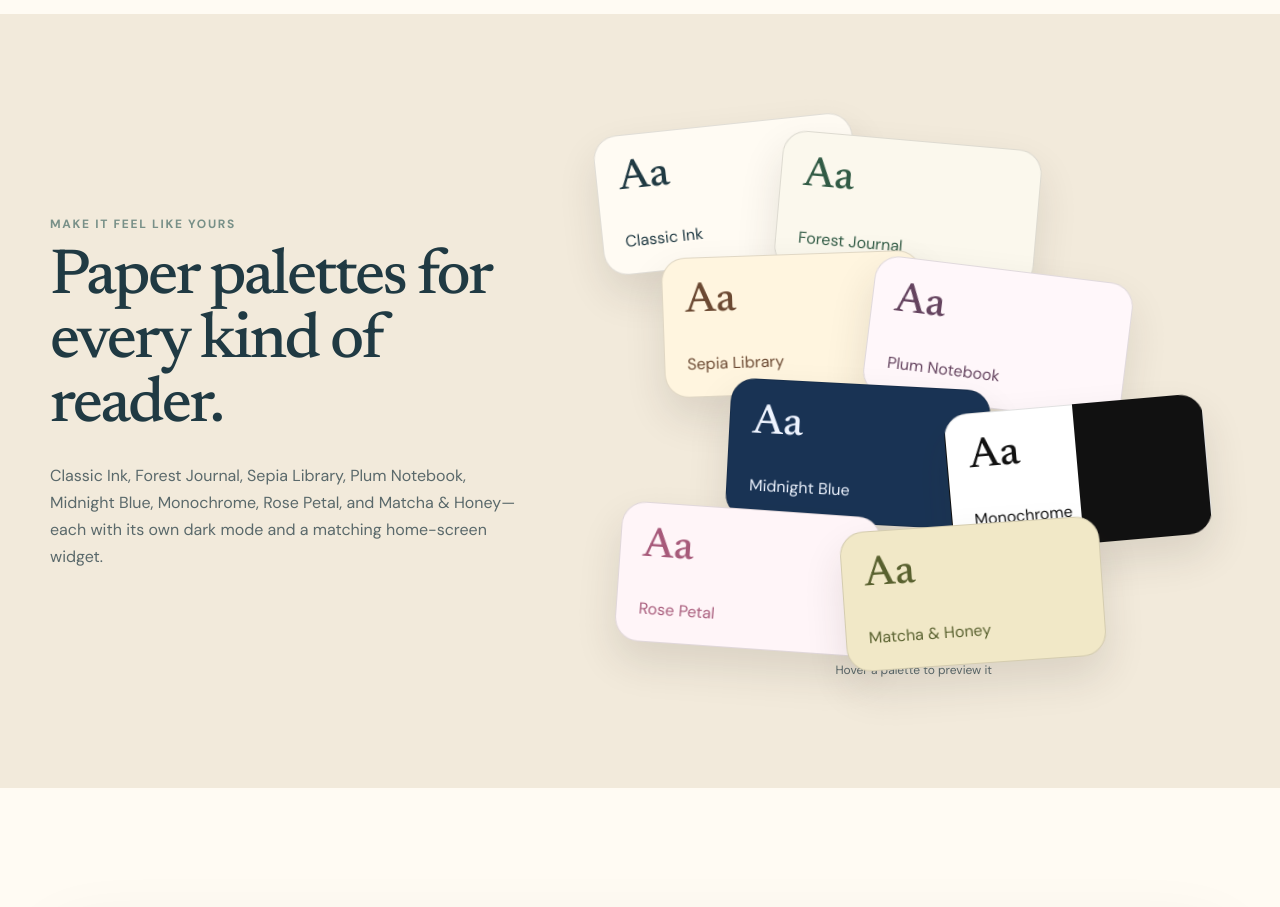
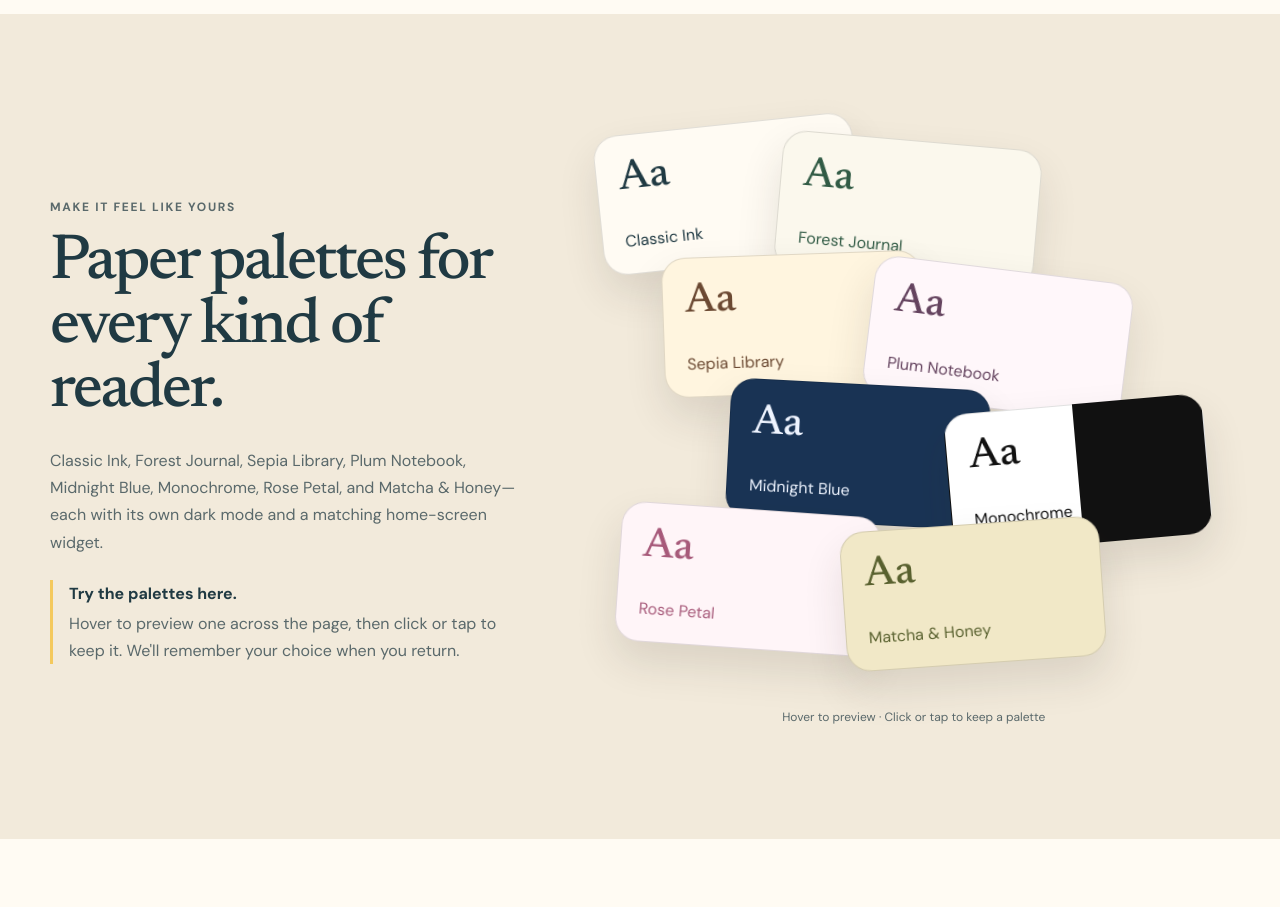
Before and after one commit to HenokYoseph01/wordbucket-site, a Next.js app: page / in a window 1280 px wide. Shown: the part 2560-3467 px from the top of the page. Built offline with nearby package versions, Linux system fonts and the light colour scheme; no server answers.

Commit message:
Persist selected website palette

```diff
--- a/app/globals.css
+++ b/app/globals.css
@@ -371,8 +371,10 @@ h2 { font-size: clamp(42px, 5vw, 66px); line-height: 1; }
 
 .theme-showcase { background: var(--paper-deep); padding: 110px 0; overflow: hidden; }
 .theme-inner { display: grid; grid-template-columns: .85fr 1.15fr; align-items: center; gap: 80px; }
-.theme-inner > div:first-child > p:last-child { color: var(--ink-soft); line-height: 1.7; max-width: 500px; margin-top: 24px; }
-.palette-stack { min-height: 530px; position: relative; }
+.theme-inner > div:first-child > p { color: var(--ink-soft); line-height: 1.7; max-width: 500px; margin-top: 24px; }
+.theme-interaction-copy { padding-left: 16px; border-left: 3px solid var(--gold); }
+.theme-interaction-copy strong { display: block; color: var(--ink); margin-bottom: 3px; }
+.palette-stack { min-height: 565px; position: relative; }
 .palette {
   width: 260px; height: 140px; position: absolute; border: 1px solid rgba(0,0,0,.12);
   border-radius: 24px; padding: 22px; box-shadow: 0 20px 40px rgba(49, 44, 36, .12);
@@ -397,6 +399,18 @@ h2 { font-size: clamp(42px, 5vw, 66px); line-height: 1; }
 }
 .palette:hover b, .palette:focus-visible b { transform: translateY(-2px) scale(1.05); }
 .palette:focus-visible { outline: 3px solid var(--gold); outline-offset: 4px; }
+.palette.selected::after {
+  content: "✓ Kept";
+  position: absolute;
+  right: 14px;
+  top: 14px;
+  padding: 5px 8px;
+  border-radius: 999px;
+  color: #fff;
+  background: rgba(0,0,0,.68);
+  font-size: 9px;
+  letter-spacing: .04em;
+}
 .palette.classic { --palette-angle:-6deg;--palette-hover-angle:-3deg;background:#fffbf3;color:#203a43;left:0;top:0 }
 .palette.forest { --palette-angle:5deg;--palette-hover-angle:2deg;background:#fbf8ed;color:#315b45;left:180px;top:16px }
 .palette.sepia { --palette-angle:-2deg;--palette-hover-angle:1deg;background:#fff5df;color:#6b4932;left:65px;top:130px }
@@ -412,7 +426,7 @@ h2 { font-size: clamp(42px, 5vw, 66px); line-height: 1; }
 }
 .palette.rose { --palette-angle:4deg;--palette-hover-angle:1deg;background:#fff5f8;color:#a75a7a;left:20px;top:385px }
 .palette.matcha { --palette-angle:-4deg;--palette-hover-angle:-1deg;background:#f1e8c7;color:#59612f;left:245px;top:400px }
-.palette-preview-status { margin: 8px 0 0; color: var(--ink-soft); font-size: 12px; text-align: center; transition: color .6s ease; }
+.palette-preview-status { min-height: 20px; margin: 20px 0 0; color: var(--ink-soft); font-size: 12px; text-align: center; transition: color .6s ease; }
 
 .quick-settings {
   width: min(390px, calc(100% - 28px));
--- a/app/layout.tsx
+++ b/app/layout.tsx
@@ -1,5 +1,13 @@
 import type { Metadata } from "next";
 import "./globals.css";
+
+const themeInitScript = `
+try {
+  var theme = localStorage.getItem("wordbucket-site-theme");
+  var themes = ["classic", "forest", "sepia", "plum", "midnight", "mono", "rose", "matcha"];
+  if (themes.includes(theme)) document.documentElement.dataset.previewTheme = theme;
+} catch (_) {}
+`;
 
 export const metadata: Metadata = {
   title: "WordBucket — Read without breaking your flow",
@@ -11,7 +19,10 @@ export default function RootLayout({
   children,
 }: Readonly<{ children: React.ReactNode }>) {
   return (
-    <html lang="en">
+    <html lang="en" suppressHydrationWarning>
+      <head>
+        <script dangerouslySetInnerHTML={{ __html: themeInitScript }} />
+      </head>
       <body suppressHydrationWarning>{children}</body>
     </html>
   );
--- a/app/page.tsx
+++ b/app/page.tsx
@@ -204,6 +204,11 @@ export default function Home() {
               Midnight Blue, Monochrome, Rose Petal, and Matcha &amp; Honey—each
               with its own dark mode and a matching home-screen widget.
             </p>
+            <p className="theme-interaction-copy">
+              <strong>Try the palettes here.</strong> Hover to preview one
+              across the page, then click or tap to keep it. We&apos;ll remember
+              your choice when you return.
+            </p>
           </div>
           <ThemePalettePreview />
         </div>
--- a/app/theme-palette-preview.tsx
+++ b/app/theme-palette-preview.tsx
@@ -1,6 +1,6 @@
 "use client";
 
-import { FocusEvent, useState } from "react";
+import { FocusEvent, useEffect, useState } from "react";
 
 const palettes = [
   { id: "classic", name: "Classic Ink" },
@@ -14,18 +14,48 @@ const palettes = [
 ] as const;
 
 type PaletteId = (typeof palettes)[number]["id"];
+const storageKey = "wordbucket-site-theme";
 
 export default function ThemePalettePreview() {
-  const [activeName, setActiveName] = useState<string | null>(null);
+  const [selectedId, setSelectedId] = useState<PaletteId | null>(null);
+  const [previewName, setPreviewName] = useState<string | null>(null);
+
+  useEffect(() => {
+    try {
+      const stored = window.localStorage.getItem(storageKey) as PaletteId | null;
+      const palette = palettes.find((item) => item.id === stored);
+      if (palette) {
+        setSelectedId(palette.id);
+        document.documentElement.dataset.previewTheme = palette.id;
+      }
+    } catch (_) {
+      // The temporary hover preview still works when storage is unavailable.
+    }
+  }, []);
 
   function preview(id: PaletteId, name: string) {
     document.documentElement.dataset.previewTheme = id;
-    setActiveName(name);
+    setPreviewName(name);
   }
 
   function restore() {
-    delete document.documentElement.dataset.previewTheme;
-    setActiveName(null);
+    if (selectedId) {
+      document.documentElement.dataset.previewTheme = selectedId;
+    } else {
+      delete document.documentElement.dataset.previewTheme;
+    }
+    setPreviewName(null);
+  }
+
+  function select(id: PaletteId, name: string) {
+    try {
+      window.localStorage.setItem(storageKey, id);
+    } catch (_) {
+      // Apply the choice for this visit even if the browser blocks storage.
+    }
+    document.documentElement.dataset.previewTheme = id;
+    setSelectedId(id);
+    setPreviewName(name);
   }
 
   function handleBlur(event: FocusEvent<HTMLDivElement>) {
@@ -44,13 +74,14 @@ export default function ThemePalettePreview() {
       >
         {palettes.map((palette) => (
           <button
-            className={`palette ${palette.id}`}
+            className={`palette ${palette.id}${selectedId === palette.id ? " selected" : ""}`}
             key={palette.id}
             type="button"
             onMouseEnter={() => preview(palette.id, palette.name)}
             onFocus={() => preview(palette.id, palette.name)}
-            onClick={() => preview(palette.id, palette.name)}
-            aria-label={`Preview ${palette.name} across the page`}
+            onClick={() => select(palette.id, palette.name)}
+            aria-label={`Preview and select ${palette.name} across the page`}
+            aria-pressed={selectedId === palette.id}
           >
             <b>Aa</b>
             {palette.name}
@@ -58,7 +89,13 @@ export default function ThemePalettePreview() {
         ))}
       </div>
       <p className="palette-preview-status" aria-live="polite">
-        {activeName ? `Previewing ${activeName}` : "Hover a palette to preview it"}
+        {previewName && palettes.find((item) => item.name === previewName)?.id === selectedId
+          ? `${previewName} selected — saved for your next visit`
+          : previewName
+            ? `Previewing ${previewName} — click or tap to keep it`
+            : selectedId
+              ? `${palettes.find((item) => item.id === selectedId)?.name} selected — hover to try another`
+              : "Hover to preview · Click or tap to keep a palette"}
       </p>
     </div>
   );
```
